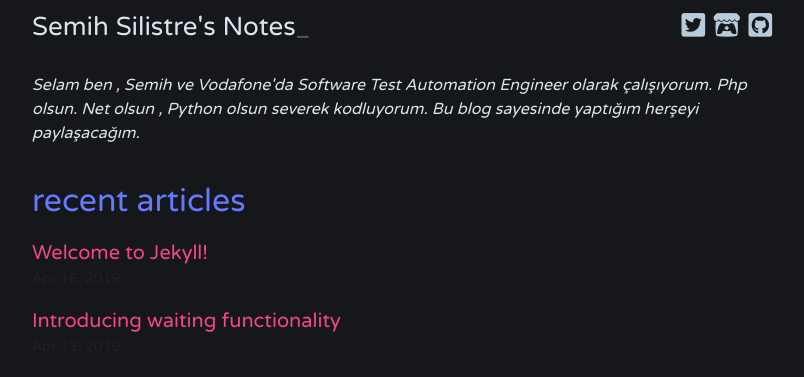
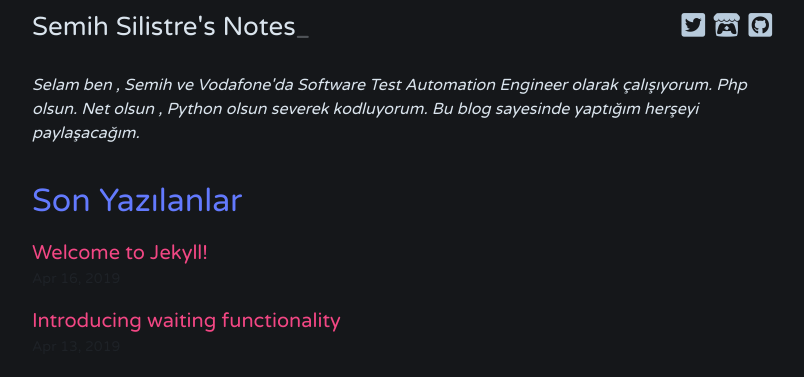
Before and after one commit to bitbrain/jekyll-dash, a Jekyll site: the page built from index.html, in a window 1280 px wide. Shown: the top 377 px of the page, without its empty margins (238-1042 px from the left). Built offline with Jekyll 4.4.1, drawn with Linux system fonts in a browser that asks for light colours; the list of posts is cut into pages by our own code.

Commit message:
Update home.html

```diff
--- a/_layouts/home.html
+++ b/_layouts/home.html
@@ -4,7 +4,7 @@ layout: default
 {% include author.html %}
 {% assign posts_count = paginator.posts | size %}
 {% if posts_count > 0 %}
-<h1>recent articles</h1>
+<h1>Son Yazılanlar</h1>
     <div class="post-links">
       {% for post in paginator.posts %}
         <div class="post-link-wrapper">
```
